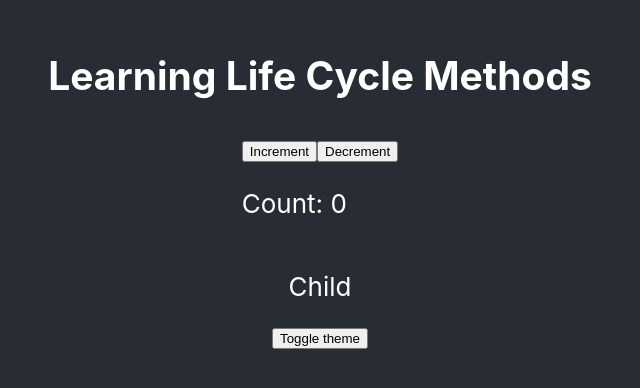
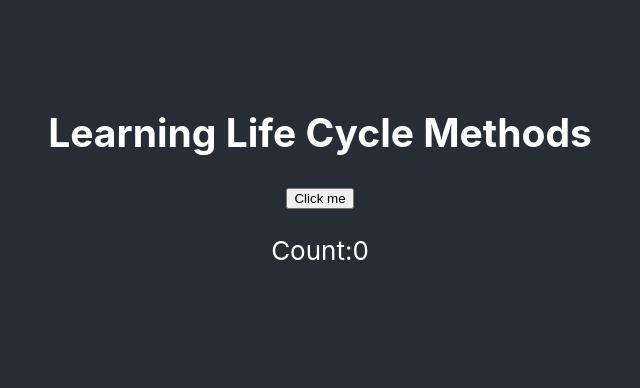
Before and after one commit to divyanshu-d3v/React-Training, a React (Create React App) app in the folder react-tutorial/: page / in a window 1280 px wide. Shown: the part 216-604 px from the top of the page, without its empty margins (320-960 px from the left). Built offline with nearby package versions, Linux system fonts and the light colour scheme.

Commit message:
useCallback hook practiced

```diff
--- a/react-tutorial/src/App.js
+++ b/react-tutorial/src/App.js
@@ -3,15 +3,37 @@ import Hooks from './components/Hooks';
 import LifeCycleMethod from './components/LifeCycleMethods';
 import ChildComp from './components/ChildComp';
 import { ThemeProvider } from './components/ContextProvider';
+import UseMemoHook from './components/UseMemoHook';
+import UseCallbackHook from './components/UseCallbackHook';
+import React, { useCallback, useState } from 'react';
+
+const ChildComponent = React.memo(({ handleClick }) => {
+  console.log('Child re-rendered');
+  return <button onClick={handleClick}>Click me</button>;
+});
 
 function App() {
+  const [count, setCount] = useState(0);
+
+  //Callback function would only be re-defined when count changes
+  const increment = useCallback(() => {
+    setCount(count + 1)
+  }, []);
+
+  // const increment = () => {
+  //   setCount(prev => prev + 1)
+  // }
+
   return (
     <ThemeProvider>
       <div className="App-header">
         <h2>Learning Life Cycle Methods</h2>
         {/* <LifeCycleMethod /> */}
-        <Hooks />
+        {/* <Hooks />
         <ChildComp />
+        <UseMemoHook /> */}
+        <ChildComponent handleClick={increment} num={count} />
+        <p>Count:{count}</p>
       </div>
     </ThemeProvider>
   );
--- /dev/null
+++ b/react-tutorial/src/components/UseCallbackHook.js
@@ -0,0 +1,10 @@
+import React from "react";
+
+function UseCallbackHook({ handleClick }) {
+    console.log(`child rerendered`);
+    return <div>
+        <button onClick={handleClick}>Increase count</button>
+    </div>
+}
+
+export default React.memo(UseCallbackHook)
--- /dev/null
+++ b/react-tutorial/src/components/UseMemoHook.js
@@ -0,0 +1,23 @@
+import { useMemo, useState } from "react";
+
+function getFactorialOf(num) {
+    console.log('get factorial called');
+    if (num <= 0) return 1;
+    return num * getFactorialOf(num - 1);
+}
+
+
+export default function UseMemoHook() {
+    const [number, setNumber] = useState(1);
+    const [render, forceRerender] = useState(0);
+    const factorial = useMemo(() => getFactorialOf(number), [number]);
+    // const factorial = getFactorialOf(number)
+
+    return <div>
+        <input type="number" value={number} onChange={(e) => setNumber(e.target.value)} />
+        <p>Factorial:{factorial}</p>
+        <p>Calculate factorial</p>
+        <button onClick={() => forceRerender(prev => prev + 1)}>Force Rerender</button>
+    </div>
+
+}
```
